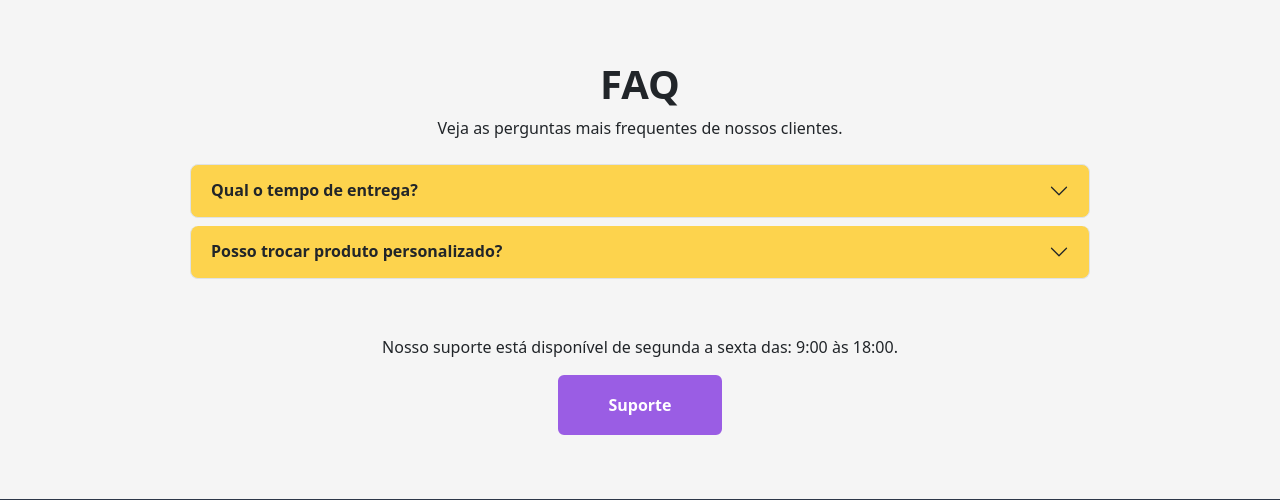
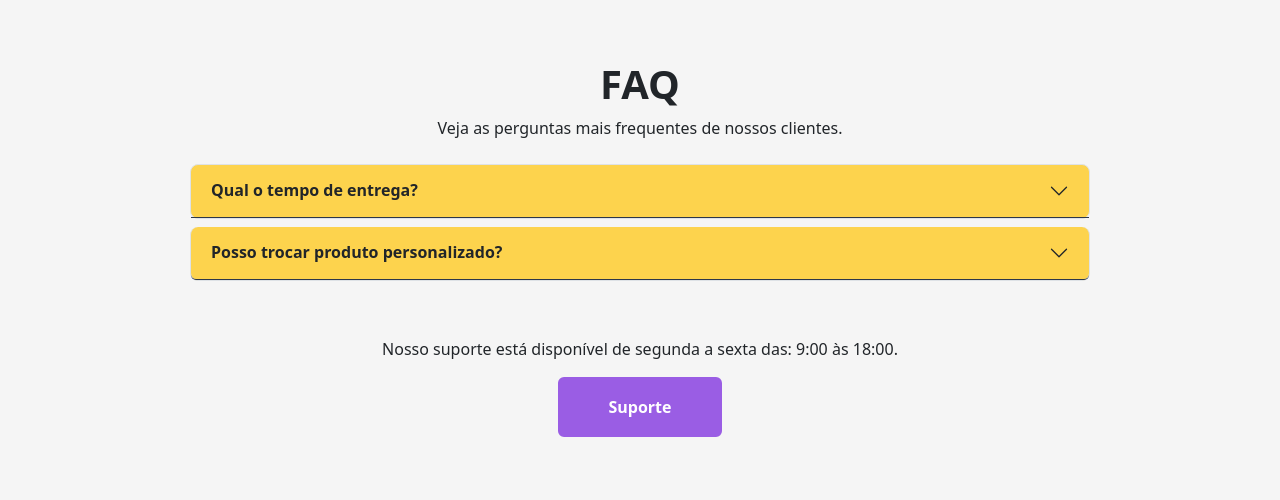
Before and after one commit to carlosnotlemos/fivetwo_django, a Django app: page / in a window 1280 px wide. Shown: the part 3760-4260 px from the top of the page. Run offline with Django 5.2, Linux system fonts and the light colour scheme; some libraries are stand-ins or nearby versions.

Commit message:
organizing styles

```diff
--- a/static/landing/assets/css/landing.css
+++ b/static/landing/assets/css/landing.css
@@ -26,12 +26,18 @@ a { text-decoration: none; color: inherit; }
   font-weight: bold;
 }
 
-/* TEXT COLOR */
+/* COLOR */
 .star-color { color: var(--yellow-amber); }
 .text-soft { color: var(--gray-white-soft); }
 footer a:hover { color: var(--default-white); }
 
-/*BOTÃO DE SUPORTE*/
+/* SOBREPOR BOOTSTRAP */
+.no-focus:focus {
+  outline: none;
+  box-shadow: none;
+}
+
+/* BOTÕES */
 .btn-suport {
   background-color: #9a5de4;
   border: 2px solid #9a5de4;
@@ -42,10 +48,8 @@ footer a:hover { color: var(--default-white); }
   border: 2px solid #9a5de4;
   color: #9a5de4;
 }
-/* END BOTÃO */
 
-/*RETIRANDO FOCO DO BOOTSTRAP*/
-.no-focus:focus {
-  outline: none;
-  box-shadow: none;
+.accordion-button {
+  border-bottom: 1px solid var(--gray-dark-soft);
 }
+/* END BOTÕES */
```
